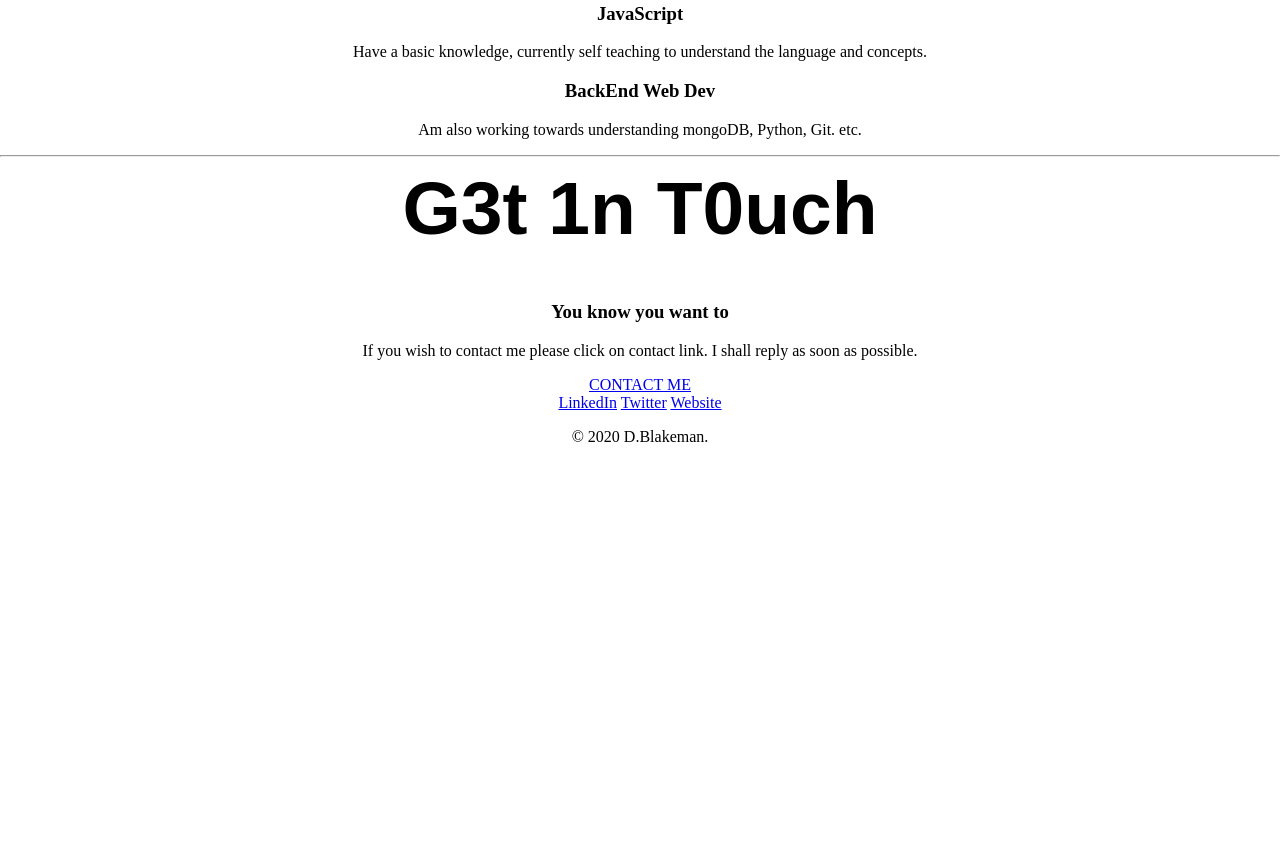
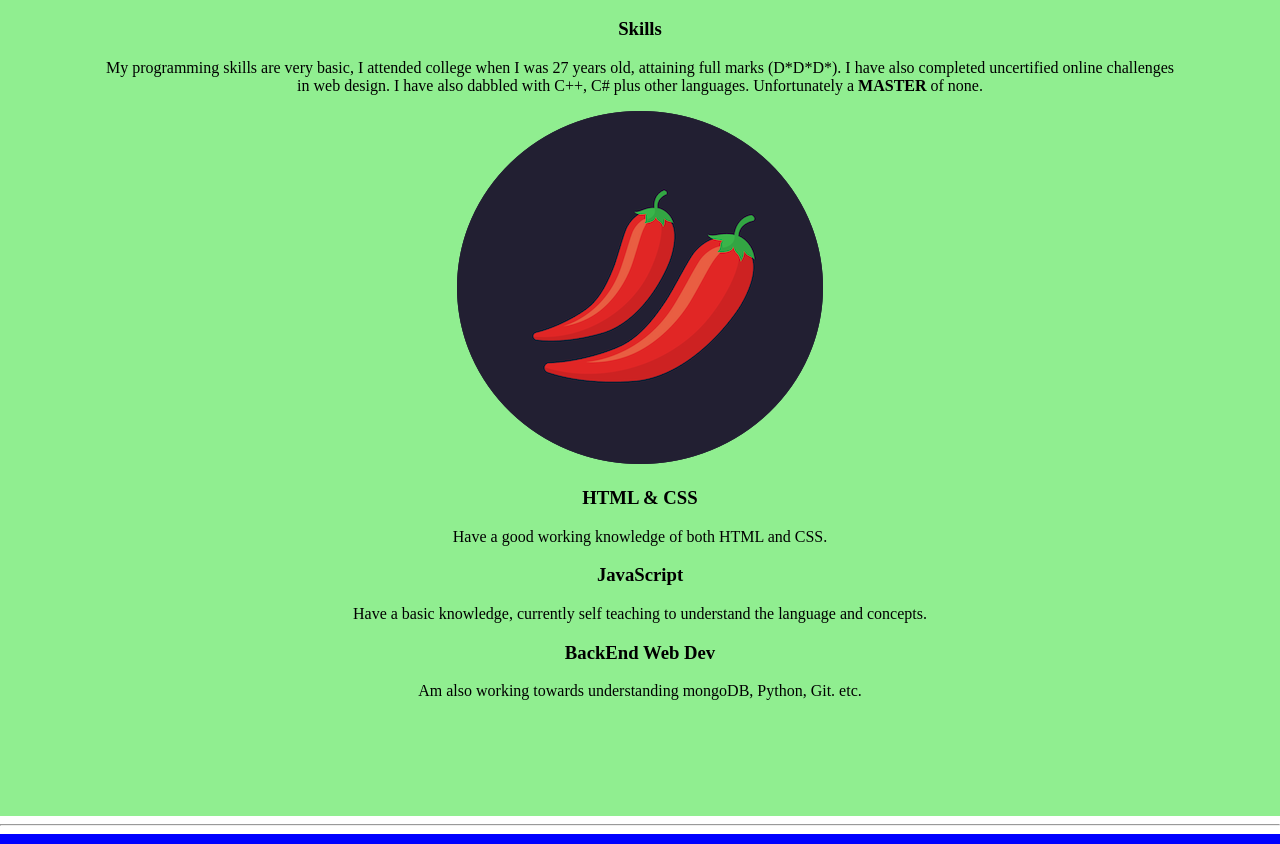
Before and after one commit to Dee69/MyPersonalSite, a plain HTML site: page index.html in a window 1280 px wide. Shown: the part 1736-2580 px from the top of the page. Before the commit the page ends 2198 px from the top, so only its background shows below. Drawn offline with Linux system fonts and the light colour scheme.

Commit message:
Update styles.css

```diff
--- a/css/styles.css
+++ b/css/styles.css
@@ -3,34 +3,39 @@ body{
   text-align: center;
 }
 
-h1, h2{
-  margin-top: 0;
-  font-family: 'Montserrat', sans-serif;
+h1{
+  margin-top: 25px;
+  font-family: 'Roboto Mono', monospace;
   font-size: 75px;
 }
 
-.topContainer{
+h2{
+  font-family: 'Sacramento', cursive;
+  font-size: 50px;
+}
+
+.mainContainer{
   background-color: slategray;
   position: relative;
-  padding-top: 100px;
+  padding: 100px;
 }
 
-.middleContainer{
-
+.profileContainer{
+  background-color: gray;
+  padding: 100px;
 }
 
-.bottomContainer{
-
+.skillsContainer{
+  background-color: lightgreen;
+  padding: 100px;
 }
 
-.topCloud{
-  position:absolute;
-  right: 300px;
-  top: 50px;
+.contactContainer{
+  background-color: blue;
+  padding: 100px;
 }
 
-.bottomCloud{
-  position:absolute;
-  left: 300px;
-  bottom:300px;
+.footerContainer{
+  background-color: red;
+  padding: 100px;
 }
```
